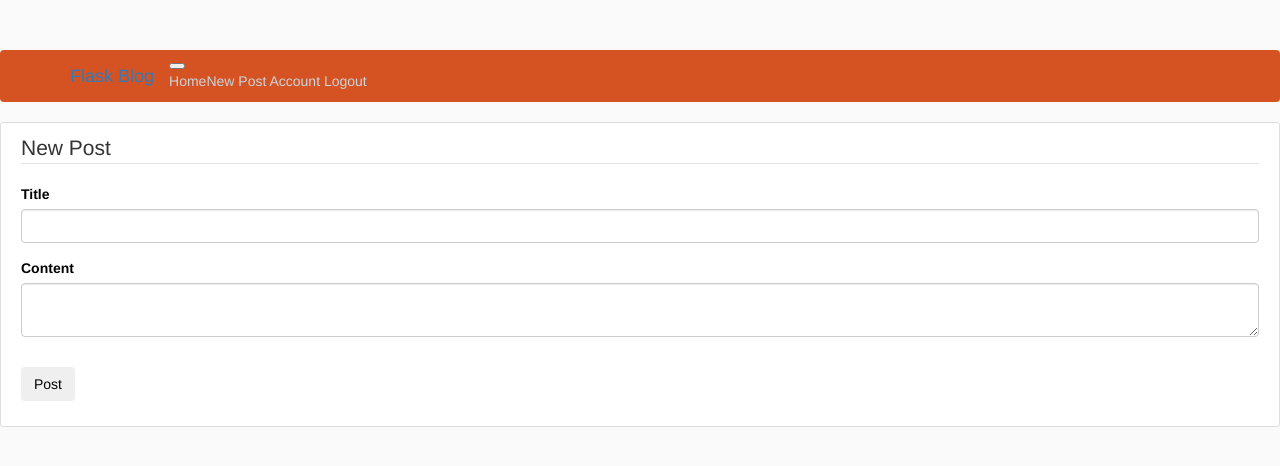
After one commit to vsidera/MyBlog, a Flask app: page /post/new in a window 1280 px wide. The commit adds this page. Shown: the top 466 px of the page. Run offline with Flask 2, Linux system fonts and the light colour scheme; a user stored in the database is signed in; some libraries are stand-ins or nearby versions.

Commit message:
update and delete blogs

```diff
--- a/app/forms.py
+++ b/app/forms.py
@@ -1,7 +1,7 @@
 from flask_wtf import FlaskForm
 from flask_wtf.file import FileField, FileAllowed
 from flask_login import current_user
-from wtforms import StringField, PasswordField, SubmitField, BooleanField
+from wtforms import StringField, PasswordField, SubmitField, BooleanField, TextAreaField
 from wtforms.validators import DataRequired, Length, Email, EqualTo, ValidationError
 from app.models import User
 
@@ -54,3 +54,8 @@ class UpdateAccountForm(FlaskForm):
             user = User.query.filter_by(email=email.data).first()
             if user:
                 raise ValidationError('That email is taken. Please choose a different one.')
+
+class PostForm(FlaskForm):
+    title = StringField('Title', validators=[DataRequired()])
+    content = TextAreaField('Content', validators=[DataRequired()])
+    submit = SubmitField('Post')
--- a/app/routes.py
+++ b/app/routes.py
@@ -3,13 +3,16 @@ import secrets
 from PIL import Image
 from flask import render_template, url_for, flash, redirect, request
 from app import app, db, bcrypt
-from app.forms import RegistrationForm, LoginForm, UpdateAccountForm
+from app.forms import RegistrationForm, LoginForm, UpdateAccountForm, PostForm
 from app.models import User, Post, Comments
 from flask_login import login_user, current_user, logout_user, login_required
 
-@app.route('/')
+
+@app.route("/")
+@app.route("/home")
 def home():
-    return render_template ('home.html')
+    posts = Post.query.all()
+    return render_template('home.html', posts=posts)
 
 @app.route("/register", methods=['GET', 'POST'])
 def register():
@@ -81,3 +84,54 @@ def account():
     image_file = url_for('static', filename='profile_pics/' + current_user.image_file)
     return render_template('account.html', title='Account',
                            image_file=image_file, form=form)
+
+@app.route("/post/new", methods=['GET', 'POST'])
+@login_required
+def new_post():
+    form = PostForm()
+    if form.validate_on_submit():
+        post = Post(title=form.title.data, content=form.content.data, author=current_user)
+        db.session.add(post)
+        db.session.commit()
+        flash('Your post has been created!', 'success')
+        return redirect(url_for('home'))
+    return render_template('create_post.html', title='New Post',
+                           form=form, legend='New Post')
+
+
+@app.route("/post/<int:post_id>")
+def post(post_id):
+    post = Post.query.get_or_404(post_id)
+    return render_template('post.html', title=post.title, post=post)
+
+
+@app.route("/post/<int:post_id>/update", methods=['GET', 'POST'])
+@login_required
+def update_post(post_id):
+    post = Post.query.get_or_404(post_id)
+    if post.author != current_user:
+        abort(403)
+    form = PostForm()
+    if form.validate_on_submit():
+        post.title = form.title.data
+        post.content = form.content.data
+        db.session.commit()
+        flash('Your post has been updated!', 'success')
+        return redirect(url_for('post', post_id=post.id))
+    elif request.method == 'GET':
+        form.title.data = post.title
+        form.content.data = post.content
+    return render_template('create_post.html', title='Update Post',
+                           form=form, legend='Update Post')
+
+
+@app.route("/post/<int:post_id>/delete", methods=['POST'])
+@login_required
+def delete_post(post_id):
+    post = Post.query.get_or_404(post_id)
+    if post.author != current_user:
+        abort(403)
+    db.session.delete(post)
+    db.session.commit()
+    flash('Your post has been deleted!', 'success')
+    return redirect(url_for('home'))
--- /dev/null
+++ b/app/templates/create_post.html
@@ -0,0 +1,40 @@
+{% extends "base.html" %}
+{% block content %}
+<div class="content-section">
+    <form method="POST" action="">
+        {{ form.hidden_tag() }}
+        <fieldset class="form-group">
+            <legend class="border-bottom mb-4">{{ legend }}</legend>
+            <div class="form-group">
+                {{ form.title.label(class="form-control-label") }}
+                {% if form.title.errors %}
+                    {{ form.title(class="form-control form-control-lg is-invalid") }}
+                    <div class="invalid-feedback">
+                        {% for error in form.title.errors %}
+                            <span>{{ error }}</span>
+                        {% endfor %}
+                    </div>
+                {% else %}
+                    {{ form.title(class="form-control form-control-lg") }}
+                {% endif %}
+            </div>
+            <div class="form-group">
+                {{ form.content.label(class="form-control-label") }}
+                {% if form.content.errors %}
+                    {{ form.content(class="form-control form-control-lg is-invalid") }}
+                    <div class="invalid-feedback">
+                        {% for error in form.content.errors %}
+                            <span>{{ error }}</span>
+                        {% endfor %}
+                    </div>
+                {% else %}
+                    {{ form.content(class="form-control form-control-lg") }}
+                {% endif %}
+            </div>
+        </fieldset>
+        <div class="form-group">
+            {{ form.submit(class="btn btn-outline-info") }}
+        </div>
+    </form>
+</div>
+{% endblock content %}
--- a/app/templates/navbar.html
+++ b/app/templates/navbar.html
@@ -21,6 +21,7 @@
             <!-- Navbar Right Side -->
             <div class="navbar-nav">
               {% if current_user.is_authenticated %}
+                <a class="nav-item nav-link" href="{{ url_for('new_post') }}">New Post</a>
                 <a class="nav-item nav-link" href="{{ url_for('account') }}">Account</a>
                 <a class="nav-item nav-link" href="{{ url_for('logout') }}">Logout</a>
               {% else %}
```
Also changed, not shown: app/templates/home.html (+15 -1 lines), app/templates/post.html (added, +39 -0 lines), app/site.db.
